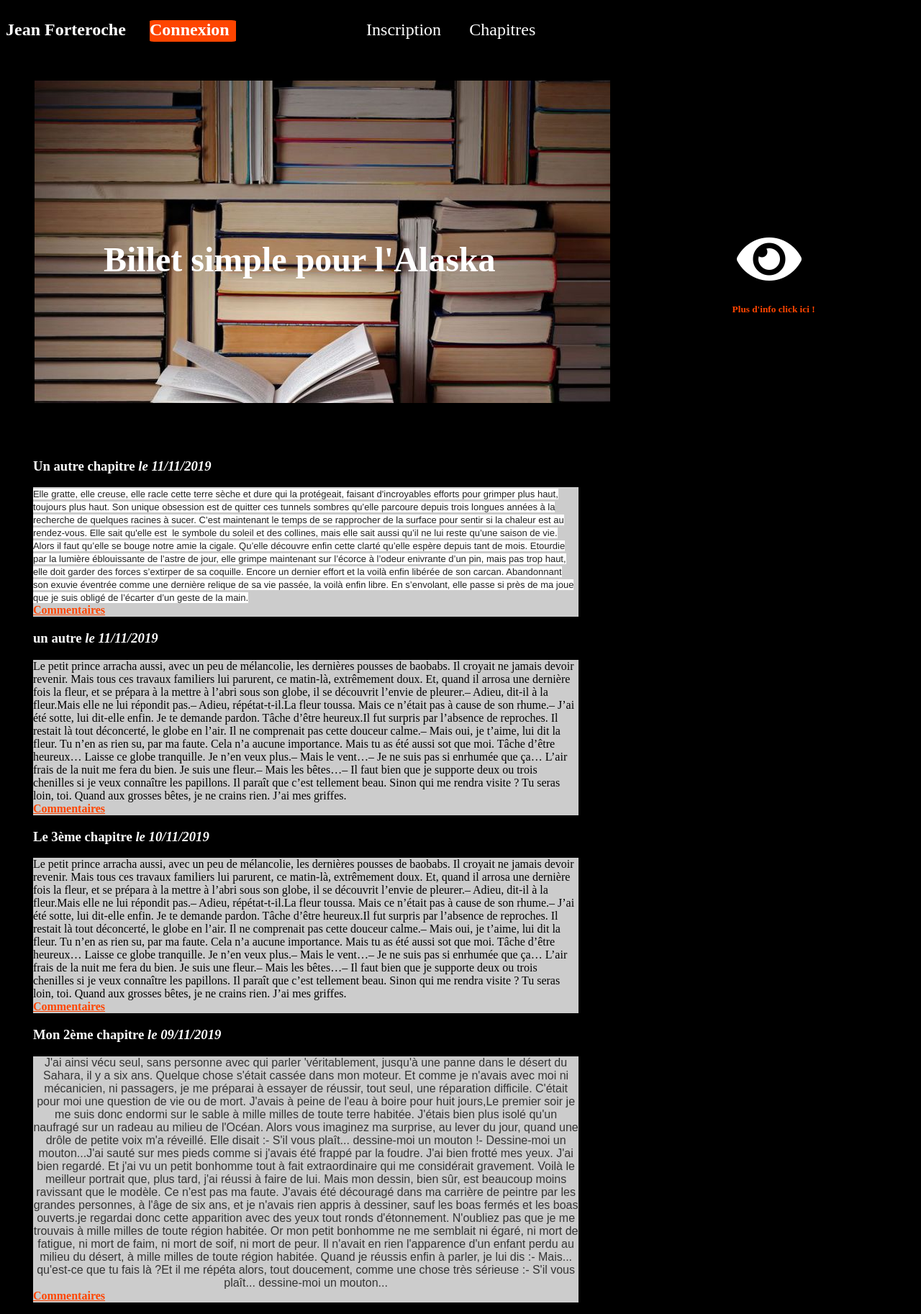
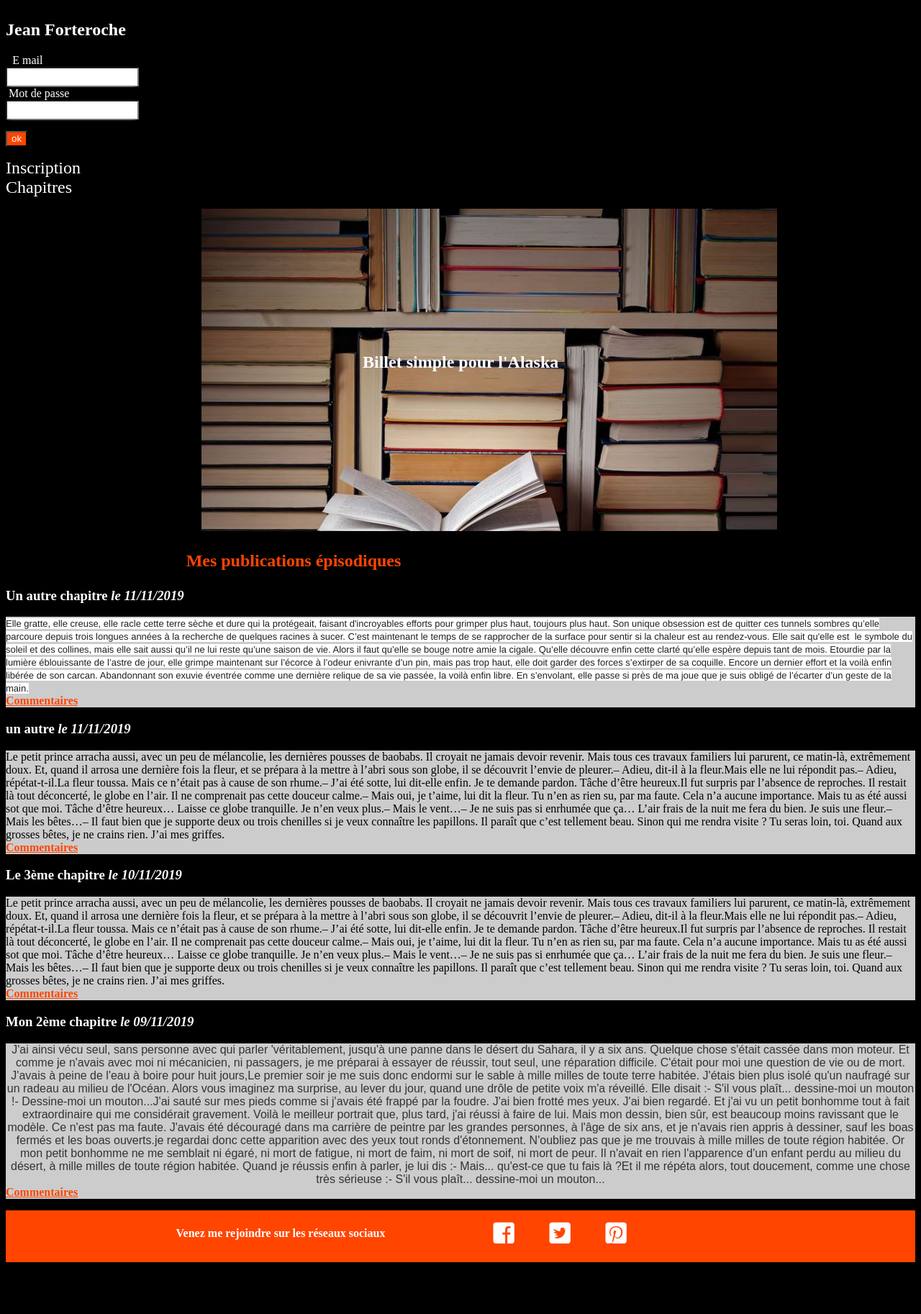
Before and after one commit to stephanieangibert/projet4, a PHP site: page / in a window 1280 px wide. Shown: the whole page at 72% size. After the commit the page ends 1754 px from the top, so only its background shows below. Run offline with PHP 8.4, Linux system fonts and the light colour scheme; data comes from the database, SQL or seed files in the repository.

Commit message:
debug message erreur inscription

```diff
--- a/controller/backend.php
+++ b/controller/backend.php
@@ -1,16 +1,18 @@
 <?php
-
-
 
 require_once('model/postManager.php');
 require_once('model/commentManager.php');
 require_once('model/reportManager.php');
 require_once('model/MemberManager.php');
 
+function passWord(){
+
+    require('view/backend/password.php');
+}
 function adminConnection()
 {
-   if (isset($_SESSION['admin'])){
-       if ($_SESSION['admin']==1){
+   if ((isset($_POST['submitmdp'])&& $_POST['pass']=="jean")||$_SESSION['admin']==1){
+
         $memberU=new MemberManager();
         $commentU=new CommentManager();
         $postU=new PostManager();
@@ -19,20 +21,22 @@
         $sqposts=$postU->addPosts();
 
         require('view/backend/admin.php');
+   }
 
-       }
        else{
-           echo"Vous n'êtes pas administrateur du site !";
+
+           require('view/backend/password.php');
+           echo   "<font color='white'>Vous n'êtes pas l'administrateur.</font><br/>" ;
+
        }
 
    }
 
-}
+
 function deleteUsers($id)
 {
     $memberU=new MemberManager();
     $del=$memberU->deleteUs($id);
-    //$del=deleteUs($id);
     header('location:index.php?action=admin');
 
 }
@@ -40,7 +44,6 @@
 {
     $comment=new CommentManager();
     $delComm= $comment->deleteCom($idCom);
-    //$delComm=deleteCom($idCom);
     header('location:index.php?action=admin');
 
 }
@@ -49,14 +52,12 @@
     $post=new PostManager();
     $delPost=$post->deletePost($idPost);
     $delComAssoc=$post->deleteComAssociatedPost($idPost);
-    //$delPost=deletePost($idPost);
-    header('location:index.php?action=admin');
+    header('location:index.php?action=delComments&amp;id=' .$idPost);
 }
 function editUser($idUs)
 {
     $memberU=new MemberManager();
     $sqedit=$memberU->editUs($idUs);
-    //$sqedit=editUs($idUs);
     require('view/backend/editUser.php');
 
 }
@@ -64,7 +65,6 @@
 {
     $postcom=new PostManager();
     $sqeditpo=$postcom->editPosts($idPt);
-    //$sqeditpo=editPosts($idPt);
     require('view/backend/editPost.php');
 }
 function gotoAddPost()
@@ -75,9 +75,8 @@
 {
 
 
-        $title =   $_POST [ 'title' ] ;
-        $content  =  $_POST [ 'content' ]  ;
-
+        $title =   $_POST [ 'title' ];
+        $content  =  $_POST [ 'content' ];
 
         if ( empty ( $title )   ||   empty ( $content ) )   {
 
@@ -93,7 +92,6 @@
         }   else   {
             $addPost=new PostManager();
             $newPost=$addPost->addP($title, $content);
-           // $newPost=addP($title, $content);
 
             echo   "<font color='green'>Le chapitre a été ajouté." ;
             echo   "<br/><a href='index.php'>Voir sur le site</a>" ;
@@ -106,8 +104,7 @@
 function displayUpdate($idPt)
 {
     $post=new PostManager();
-    $sqeditpo=$post->editPosts($idPt);;
-    //$sqeditpo=editPosts($idPt);
+    $sqeditpo=$post->editPosts($idPt);
     require('view/backend/update.php');
 
     if(!empty($_POST['title']) && !empty($_POST['content'])&&!empty($_POST['submit'])) {
@@ -116,7 +113,6 @@
          $content=$_POST['content'];
          $post=new PostManager();
          $postup=$post->upd($title,$content,$id);
-        // $postup=upd($title,$content,$id);
          echo"La modification a été prise en compte !";
 
 
--- a/controller/frontend.php
+++ b/controller/frontend.php
@@ -1,19 +1,18 @@
 <?php
 session_start();
-
-
 require_once('model/postManager.php');
 require_once('model/commentManager.php');
 require_once('model/reportManager.php');
 require_once('model/MemberManager.php');
+
 
 function listPosts()
 {
     $managerP=new PostManager();
     $posts=$managerP->getPosts();
     require('view/frontend/listPostsView.php');
+
 }
-
 function post()
 {
     $managerPost=new PostManager();
@@ -40,8 +39,13 @@
 {
    $report= new ReportManager();
    $reportCom=$report->reporting($id);
-   //$reportCom=reporting($id);
+   if ( $reportCom === false) {
+      die('Impossible d\'ajouter le signalement !');
+  }
+  else {
    header('Location: index.php?action=post&id=' . $postid);
+  }
+
 }
 function displaySubscribe()
 {
@@ -65,8 +69,11 @@
                        $mdp= password_hash($_POST['pass'], PASSWORD_DEFAULT);
                        $mdp1 = password_hash($_POST['pass1'], PASSWORD_DEFAULT);
                        $insertmbr=$memberM->member($pseudo, $mail, $mdp,$admin);
+                       $_SESSION['pseudo']=$pseudo;
+
 
                         $erreur = "Votre compte a bien été créé !";
+
                      } else {
                         $erreur = "Vos mots de passe ne correspondent pas !";
                      }
@@ -86,15 +93,15 @@
 
    }
 
-
      require('view/frontend/subscribe.php');
 }
  function displayConnex()
 {
 
+
    if(isset($_POST['submitConnex'])){
-      $mailconnect = $_POST['email'];
-      $mdpconnect=$_POST['pass'];
+      $mailconnect = htmlspecialchars($_POST['email']);
+      $mdpconnect=htmlspecialchars($_POST['pass']);
         if(isset($mailconnect) AND !empty($mdpconnect)) {
            $memberM=new MemberManager();
 
@@ -107,36 +114,34 @@
                      $_SESSION['pseudo'] = $userinfo['pseudo'];
                      $_SESSION['id']=$userinfo['id'];
                      $_SESSION['admin']=$userinfo['admin'];
-
-
-                    header('location:index.php');
-
-
                   }
 
-                  else{ $erreur2 = "Mauvais mail ou mot de passe !";
-
+                  else{
+                     throw new Exception('Mauvais mail ou mot de passe !');
                   }
 
                 } else {
-                 $erreur2 = "Mauvais mail ou mot de passe !";
+                  throw new Exception("Mauvais mail ou mot de passe !");
+
                  }
 
 
                 } else {
-   $erreur2 = "Tous les champs doivent être complétés !";
-
+                 throw new Exception("Tous les champs doivent être complétés !");
+    }
 
  }
 
+   header('location:index.php');
+}
 
- }
- require('view/frontend/connexion.php');
-
-}
- function displayDisconnection()
-{
+  function displayDisconnection(){
  session_destroy();
   require('view/frontend/disconnection.php');
   header('location:index.php');
  }
+function listPosts2($erreur2){
+   $managerP=new PostManager();
+   $posts=$managerP->getPosts();
+   require('view/frontend/listPostsView.php');
+}
--- a/index.php
+++ b/index.php
@@ -39,15 +39,20 @@
         elseif ($_GET['action'] == 'subscribe') {
             displaySubscribe();
         }
-        elseif ($_GET['action'] == 'connexion'){
-            displayConnex();
+        elseif ($_GET['action'] == 'connex'){
+         displayConnex();
+
 
         }
         elseif ($_GET['action'] == 'disconnection'){
             displayDisconnection();
         }
+        elseif($_GET['action'] == 'pass'){
+            passWord();
+        }
         elseif($_GET['action'] == 'admin'){
             adminConnection();
+
         }
         elseif($_GET['action'] == 'delUsers'){
             if (isset($_GET['id']) && $_GET['id'] > 0){
@@ -111,7 +116,6 @@
             }
             elseif($_GET['action'] == 'repo'){
                 if (isset($_GET['id']) && $_GET['id'] > 0){
-                    displayUpdate($_GET['id']);
 
 
                     updRepo($_GET['id']);
@@ -122,13 +126,19 @@
 
     }
 
+         } else {
+             if (isset($_GET['erreur'])){
+                 listPosts2($_GET['erreur']);
+             }
+             else{
+                listPosts();
 
+             }
 
-
-         } else {
-        listPosts();
     }
 }
 catch(Exception $e) {
     echo 'Erreur : ' . $e->getMessage();
+    $erreur2=$e->getMessage();
+    header('location:index.php?erreur='.$erreur2);
 }
--- a/model/MemberManager.php
+++ b/model/MemberManager.php
@@ -24,7 +24,6 @@
     $db = $this->dbConnect();
     $requser = $db->prepare("SELECT * FROM users WHERE email = ?");
     $requser->execute(array($mailconnect));
-    //$userexist = $requser->rowCount();
     return $requser;
 
 }
--- a/model/manager.php
+++ b/model/manager.php
@@ -5,7 +5,6 @@
     protected function dbConnect()
     {
         $db = new PDO('mysql:host=localhost;dbname=project4;charset=utf8', 'root', '');
-        //$db = new PDO('mysql:host=db5000219174.hosting-data.io;dbname=dbs213939;charset=utf8', 'dbu204211', 'Romane1010!');
 
         return $db;
     }
--- a/model/postManager.php
+++ b/model/postManager.php
@@ -5,8 +5,7 @@
     public function getPosts()
 {
     $db = $this->dbConnect();
-    $req = $db->query('SELECT id, title, content, DATE_FORMAT(creation_date, \'%d/%m/%Y\') AS creation_date FROM posts ORDER BY creation_date DESC LIMIT 0, 5');
-
+    $req= $db->query('SELECT id, title, content, DATE_FORMAT(creation_date, \'%d/%m/%Y\') AS creation_date FROM posts ORDER BY creation_date DESC LIMIT 0, 5');
     return $req;
 }
 
--- a/public/css/couleur.css
+++ b/public/css/couleur.css
@@ -117,6 +117,7 @@
     margin-bottom: 0%;
 
 
+
 }
 .news
 {
@@ -124,6 +125,7 @@
     margin-left: 3%;
 
 }
+
 .titre{
    color:white;
 }
@@ -201,9 +203,103 @@
     color:white;
 
 }
+.publication{
+    color: orangered;
+    font-size: 150%;
+    font-weight: bold;
+    width: 800px;
+    text-align: center;
+}
+
 
 .comment{
     background-color:#CCCCCC;
     width: 100%;
     margin-top: 0%;
 }
+footer{
+    background-color: orangered;
+    color: white;
+    height: 72px;
+
+}
+.fa-facebook-square{
+    font-size: 200%;
+    padding-right: 10%;
+    padding-left: 30%;
+}
+.fa-twitter-square{
+    font-size: 200%;
+    padding-right: 10%;
+
+}
+.fa-pinterest-square{
+    font-size: 200%;
+    padding-right: 10%;
+
+}
+.reseau{
+    width: 500px;
+}
+.pied
+{
+    display: flex;
+    flex-direction: row;
+    justify-content: center;
+    align-items: center;
+}
+.pied p{
+    font-weight: bold;
+}
+#submitmdp{
+background-color: orangered;
+}
+.jean
+{
+    width: 600px;
+}
+.back a{
+    text-decoration: none;
+    color:white;
+    background-color: orangered;
+    padding: 0.5%;
+    border: solid white;
+}
+.back{
+    padding-top: 5%;
+}
+@media all and (max-device-width:800px)
+{
+.banniere{
+    flex-direction: column;
+}
+#intro
+{
+    display: none;
+}
+#oeil
+{
+    display: none;
+}
+.fa-eye{
+    left:36%;
+    top:120%;
+}
+h5{
+    left:34%;
+    top:132%;
+
+}
+#intro{
+    width: 100%;
+    padding:0;
+}
+.billet{
+    font-size: 150%;
+    left:33%;
+}
+}
+@media all and (min-device-width:768px) and (max-device-width:1024px)
+{
+
+}
--- a/public/css/menu.css
+++ b/public/css/menu.css
@@ -1,13 +1,14 @@
-.menu
+ .menu
 {
     display: flex;
     flex-direction: row;
 
 }
-nav{
+ nav{
     display: flex;
     flex-direction: row;
     align-items: baseline;
+    justify-content: flex-start;
 
 }
 #connex{
@@ -16,17 +17,15 @@
     align-items: baseline;
 }
 ul li{
-    padding-right: 20%;
     list-style-type: none;
 
 }
 li{
     color:white;
+    width: 300px;
 
 }
-.inscript{
-    padding-left: 72%;
-}
+
 nav a{
     text-decoration: none;
     color:white;
@@ -60,17 +59,21 @@
 .bienvenue{
     font-size: 150%;
     color:white;
-    width: 1000px;
+    width: 300px;
+
+
+
 }
 
 .boutonvert{
 
-    left:90%;
+
     list-style-type: none;
     background-color: chartreuse;
     border-radius:5%;
     padding:1%;
     font-weight: bold;
+    width: 100px;
 }
 #connexion{
 
@@ -82,3 +85,45 @@
     border-radius: 5%;
     margin-right: 50%;
 }
+footer a{
+    color:white;
+}
+@media all and (max-device-width:800px)
+{
+nav{
+    flex-direction: column;
+}
+#submit2 {
+    margin-left: 0;
+    margin-top: 8%;
+}
+.menu{
+    flex-direction: column;
+    padding:0;
+}
+.inscript{
+    padding-left: 0;
+}
+#connex{
+    display: flex;
+    flex-direction: column;
+}
+.news{
+    width: 100%;
+    padding-left: 0%;
+    margin:0 auto;
+}
+#comment{
+    width: 250px;;
+}
+li.boutonvert{
+    width: 100px;
+}
+#formulaire{
+    width: 90%;
+}
+}
+@media all and (min-device-width:768px) and (max-device-width:1024px)
+{
+
+}
--- a/view/backend/editUser.php
+++ b/view/backend/editUser.php
@@ -1,5 +1,5 @@
 <!DOCTYPE html>
-<html lang="en">
+<html lang="fr">
     <head>
         <meta charset="utf-8">
     </head>
--- a/view/frontend/listPostsView.php
+++ b/view/frontend/listPostsView.php
@@ -2,12 +2,12 @@
 <?php ob_start();?>
 <?php
 if(isset($_SESSION['admin'])){
-    if(($_SESSION['admin']=='1')>0){
+    if($_SESSION['admin']=='1'){
         echo'<nav>
         <ul class="menu">
         <li ><a href=index.php?action=disconnection>Deconnexion</a></li>
         <li class="bienvenue"> Bienvenue   '.ucfirst($_SESSION["pseudo"]);echo'</li>
-        <p class="boutonvert"><a href="index.php?action=admin">ADMIN</a></p>
+        <li class="boutonvert"><a href="index.php?action=pass">ADMIN</a></li>
         </ul>
         </nav>';
 
@@ -17,29 +17,30 @@
           <ul class="menu">
         <li ><a href=index.php?action=disconnection>Deconnexion</a></li>
         <li class="bienvenue"> Bienvenue   '.ucfirst($_SESSION["pseudo"]);echo'</li>
-        <li><a href="index.php?action=listPosts">Chapitres</a></li>
+        <li><a href="#chapitres">Chapitres</a></li>
           </ul>
           </nav>';
      } }else{
           echo'
                <nav>
                <H1>Jean Forteroche</H1>
-                  <a href="index.php?action=connexion"><div id="connexion">Connexion</div></a>
-
+                            <form id="connex" action="index.php?action=connex" method="POST">
+                                <label id="mailconnexion" for="mail" >E mail</label>
+                                <input  type="email" name="email" id="mail2"/>
+                                <label id="mdpconnexion" for="motdepasse" >Mot de passe</label>
+                                <input  type="password" name="pass" id="motdepasse22"/>
+                               <input type="submit" id="submit2" name="submitConnex" value="ok" >
+                               </form>
                                <ul class="menu">
                                   <li class="inscript"><a href="index.php?action=subscribe">Inscription</a></li>
-                         <li><a href="index.php">Chapitres</a></li>
+                                  <li><a href="#chapitres">Chapitres</a></li>
                                </ul>
 
                 </nav>';
-
             }?>
-
-}
-
-
-
-
+            <?php  if(isset($erreur2)){
+                              echo '<font color="white">'. $erreur2.'</font>'; }
+                          ?>
 <div class="banniere">
             <div class="image"><img src="public/image/livre.jpg">
                  <h2 class="billet">Billet simple pour l'Alaska</h2>
@@ -54,29 +55,26 @@
                     </div>
 
 </div>
-
-<p>Derniers billets du blog :</p>
-
+<p class="publication">Mes publications épisodiques</p>
 
 <?php
 
 while ($data = $posts->fetch())
 {
     ?>
-<div class="news">
+<div class="news" id="chapitres">
     <h3 class="titre">
         <?php echo htmlspecialchars($data['title']); ?>
-        <em>le <?php echo $data['creation_date']; ?></em>
+        <em>le <?php echo htmlspecialchars($data['creation_date']); ?></em>
 
     </h3>
 
            <p>
              <?php
-                   echo nl2br(($data['content'])); ?>
+                   echo nl2br($data['content']); ?>
 
                     <div class="comment" ><a href="index.php?action=post&amp;id=<?= $data['id'] ?>">Commentaires</a></div>
             </p>
-
 
 
 </div>
--- a/view/frontend/subscribe.php
+++ b/view/frontend/subscribe.php
@@ -1,16 +1,16 @@
 <?php ob_start(); ?>
 <nav>
 <H1>Jean Forteroche</H1>
-<a href="index.php?action=connexion"><div id="connexion">Connexion</div></a>
+<a href="index.php"><div id="connexion">Connexion</div></a>
 
                 <ul class="menu">
                    <li class="inscript"><a href="index.php?action=subscribe">Inscription</a></li>
                    <li><a href="index.php">Chapitres</a></li>
                 </ul>
                <?php  if(isset($erreur2)){
-         echo '<font color="white">'. $erreur2.'</font>'; var_dump($erreur2); }
+         echo '<font color="white">'. $erreur2.'</font>';  }
      ?>
-         </nav>
+</nav>
 
 
 <div id="formulaire">
--- a/view/frontend/template.php
+++ b/view/frontend/template.php
@@ -1,4 +1,4 @@
-<?session_start()?>
+
 <!DOCTYPE html>
 <html lang="fr">
 <head>
@@ -11,9 +11,14 @@
 	<title>Le Blog de l'écrivain</title>
 </head>
 <body>
+<?= $content?>
+  <footer>
+      <div class="pied">
+      <p>Venez me rejoindre sur les réseaux sociaux</p>
+      <p class="reseau"><a href="#fb"><i class="fab fa-facebook-square"></i></a><a href="#twi"><i class="fab fa-twitter-square"></i></a><a href="pinterest"><i class="fab fa-pinterest-square"></i></a></p>
+</div>
+    </footer>
 
-
-    <?= $content?>
     <script src="public/js/intro.js"> </script>
 </body>
 </html>
```
Also changed, not shown: view/backend/addPost.php (+4 -11 lines), view/backend/admin.php (+1 -6 lines), view/backend/password.php (added, +22 -0 lines), view/backend/update.php (+0 -10 lines), view/frontend/connexion.php (deleted, +0 -42 lines), view/frontend/disconnection.php (+5 -6 lines), view/frontend/postView.php (+5 -11 lines), view/frontend/backend.php (deleted). Lines whose indentation alone changed are shown as unchanged.
